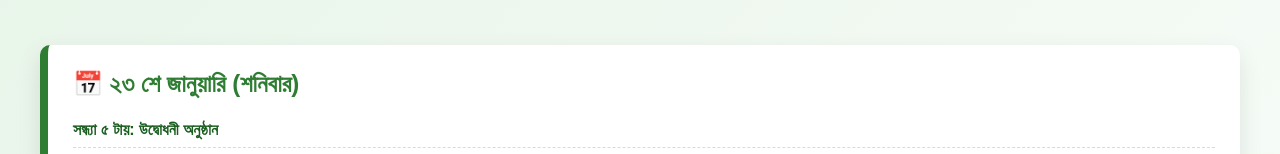
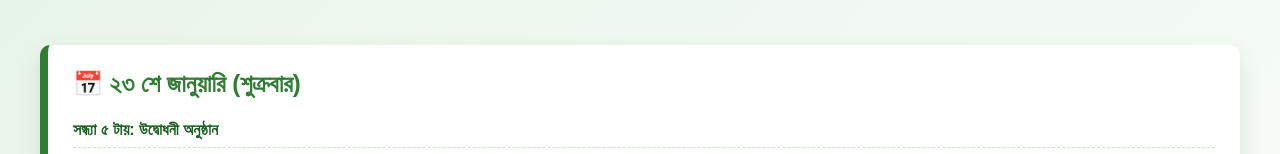
Before and after one commit to Sayan8436/sabuj-sangha, a React (Create React App) app: page /competition in a window 1280 px wide. Shown: the part 163-317 px from the top of the page. Built offline with nearby package versions, Linux system fonts and the light colour scheme.

Commit message:
Updated feature

```diff
--- a/src/pages/Competition.js
+++ b/src/pages/Competition.js
@@ -9,7 +9,7 @@ const Competition = () => {
 
 
      <div className="day-card">
-        <h2>📅 ২৩ শে জানুয়ারি (শনিবার)</h2>
+        <h2>📅 ২৩ শে জানুয়ারি (শুক্রবার)</h2>
 
         <ul>
           <li><span>সন্ধ্যা ৫ টায়: উদ্বোধনী অনুষ্ঠান</span> </li>
```
